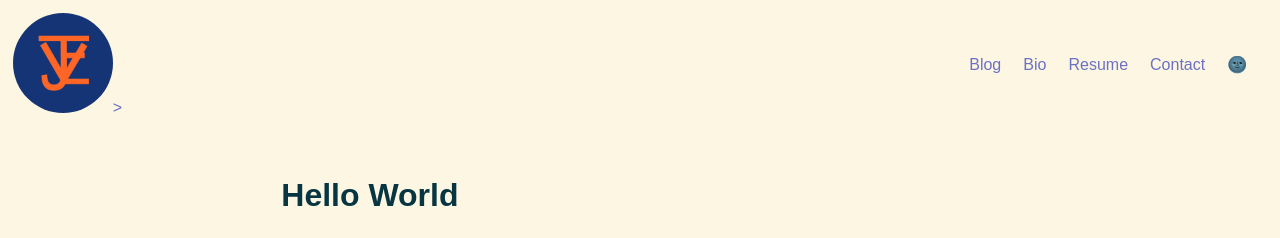
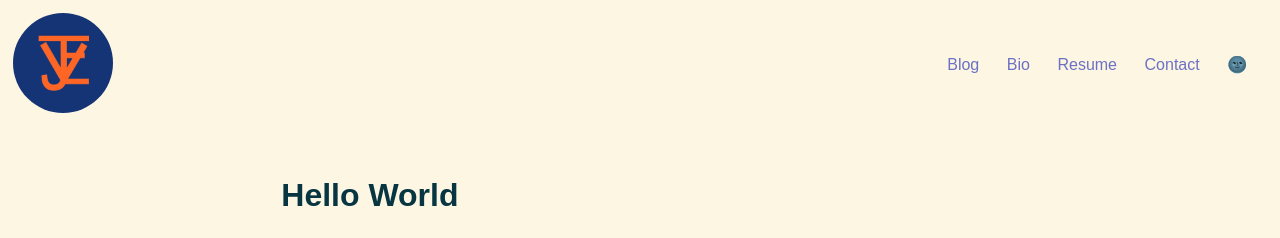
Before and after one commit to jahzielv/jahzielv.github.io, a Jekyll site: the page built from _posts/2019-01-17-myfirstpost.md, in a window 1280 px wide. Shown: the top 238 px of the page. Built offline with Jekyll 4.4.1, drawn with Linux system fonts in a browser that asks for light colours.

Commit message:
fixed typo in html

```diff
--- a/_layouts/post.html
+++ b/_layouts/post.html
@@ -17,10 +17,9 @@
         <div id="page-container">
             <div id="header">
                 <div class="header-item">
-                    <a href="/"
-                        ><img id="jve-logo" src="/assets/jve-logo.jpg" alt="JVE logo"
-                        /</a
-                    >>
+                    <a href="/">
+                        <img id="jve-logo" src="/assets/jve-logo.jpg" alt="JVE logo" />
+                    </a>
                 </div>
                 <nav class="nav-menu">
                     <div id="link-blog"><a href="/blog.html">Blog</a></div>
```
